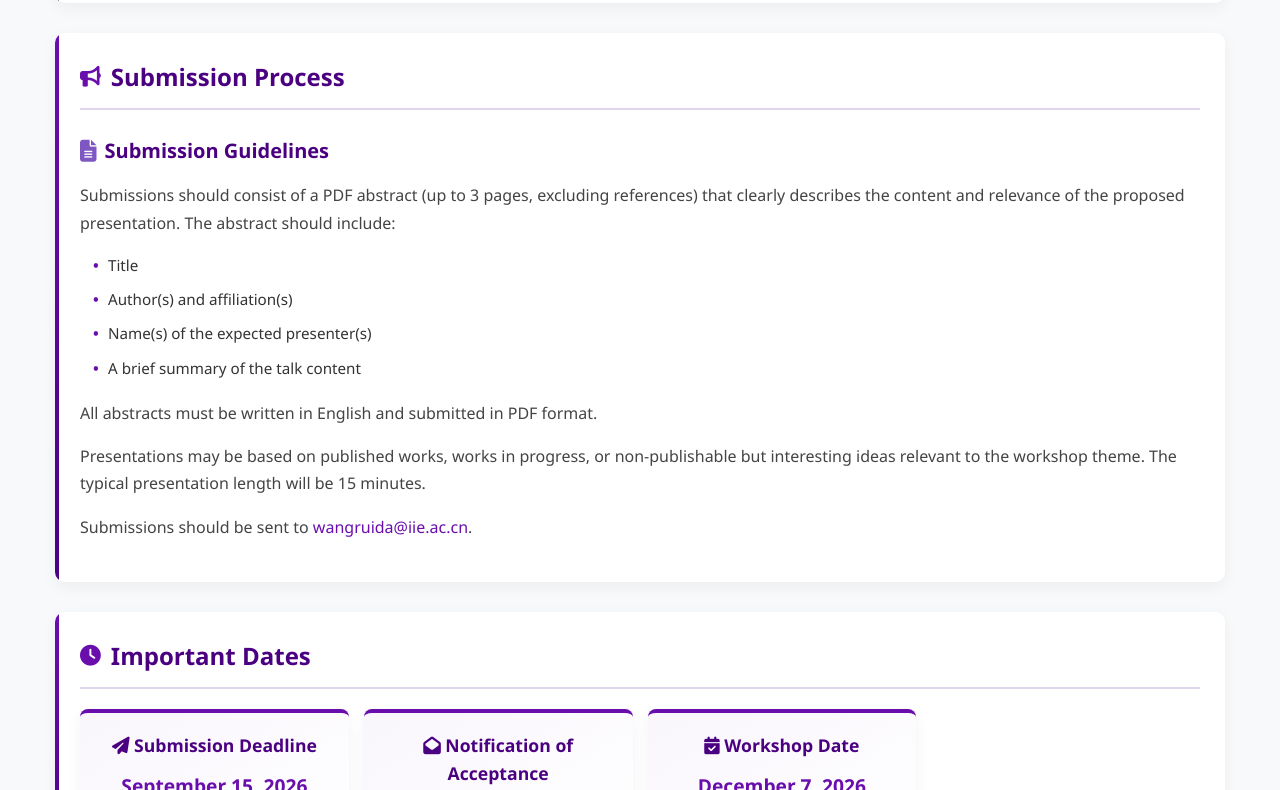
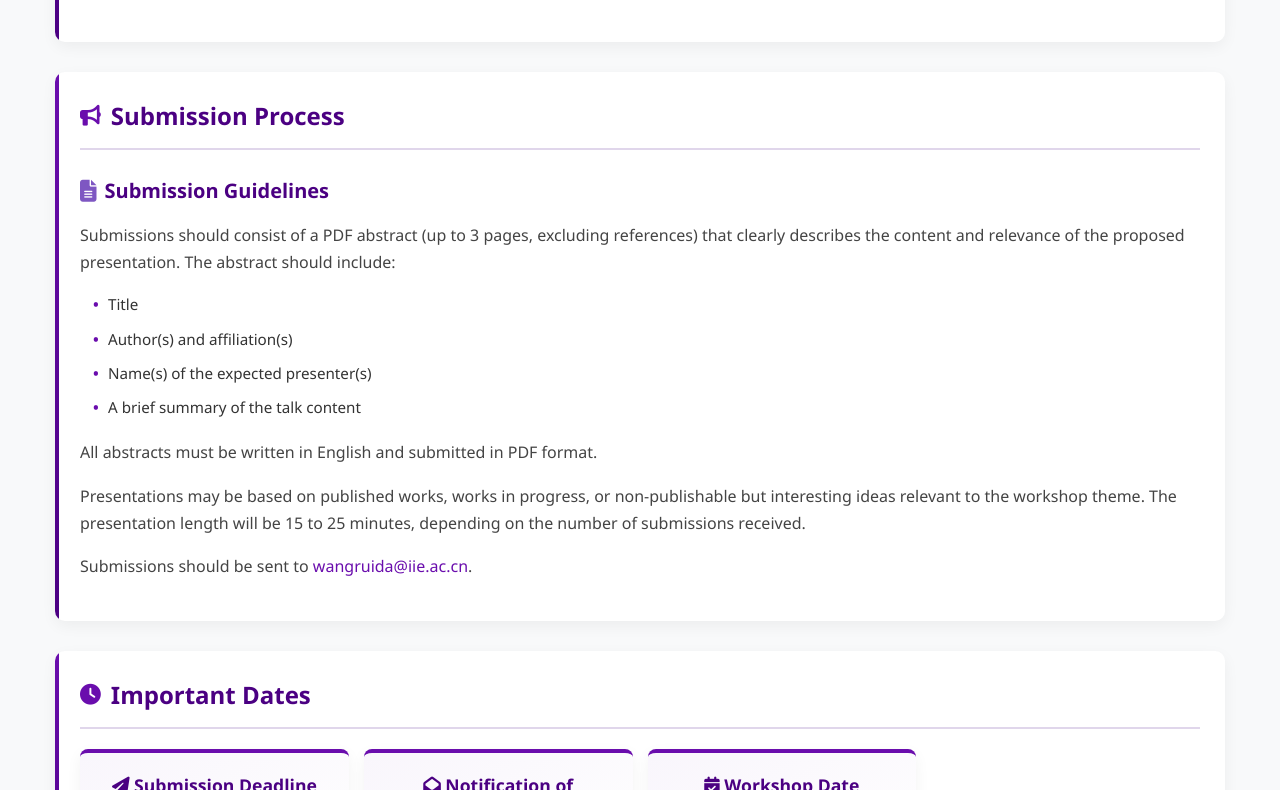
Before and after one commit to PQC-FHE-workshop/PQC-FHE-2026, a plain HTML site: page index.html in a window 1280 px wide. Shown: the part 1027-1817 px from the top of the page. Drawn offline with Linux system fonts and the light colour scheme.

Commit message:
Add files via upload

```diff
--- a/index.html
+++ b/index.html
@@ -783,6 +783,7 @@
     <header class="banner">
         <h1>PQC-FHE 2026: Workshop on the Design and Analysis of<br>Post-Quantum Cryptography and Fully Homomorphic Encryption</h1>
         <p>December 7, 2026 (Monday) | Hong Kong Polytechnic University</p>
+        <p style="font-size: 0.9rem; opacity: 0.85; margin-top: 5px;">Asiacrypt 2026 affiliated workshop</p>
         <div class="date-ribbon">December 7, 2026</div>
     </header>
 
@@ -822,7 +823,7 @@
                 <li>A brief summary of the talk content</li>
             </ul>
             <p>All abstracts must be written in English and submitted in PDF format.</p>
-            <p>Presentations may be based on published works, works in progress, or non-publishable but interesting ideas relevant to the workshop theme. The typical presentation length will be 15 minutes.</p>
+            <p>Presentations may be based on published works, works in progress, or non-publishable but interesting ideas relevant to the workshop theme. The presentation length will be 15 to 25 minutes, depending on the number of submissions received.</p>
             <p>Submissions should be sent to <a href="mailto:wangruida@iie.ac.cn">wangruida@iie.ac.cn</a>.</p>
 
             <h3 class="hidden-names"><i class="fas fa-users-cog"></i> Potential Committee Members</h3>
```
